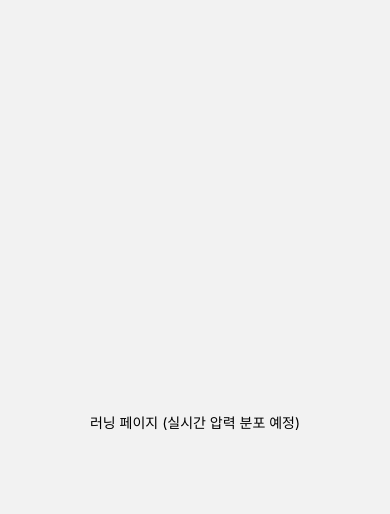
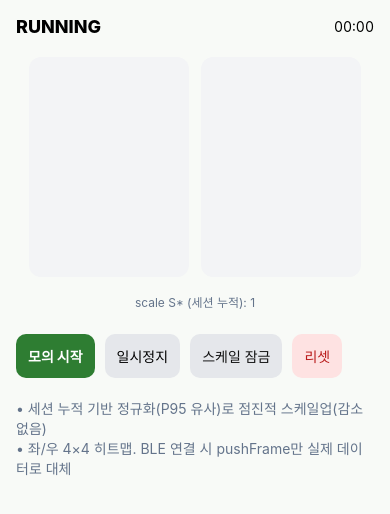
Before and after one commit to StarChoiMarine/TapeRunner, a React Native app: screen /Running in a window 390 px wide. Shown: the top 514 px of the page. Built offline with nearby package versions, Linux system fonts and the light colour scheme.

Commit message:
실시간 러닝 추적 기능

```diff
--- /dev/null
+++ b/src/components/FootHeatmap.tsx
@@ -0,0 +1,45 @@
+import React from 'react';
+import Svg, { Rect, G } from 'react-native-svg';
+import { View } from 'react-native';
+import type { GridFrame } from '../store/realtime';
+
+const clamp = (v:number,min:number,max:number)=>Math.max(min,Math.min(max,v));
+
+// 파랑→초록→노랑→빨강
+function colorScale01(x: number) {
+  const t = clamp(x, 0, 1);
+  const r = Math.round(255 * Math.max(0, Math.min(1, (t - 0.5) * 2)));
+  const g = Math.round(255 * (1 - Math.abs(t - 0.5) * 2));
+  const b = Math.round(255 * Math.max(0, Math.min(1, (0.5 - t) * 2)));
+  return `rgb(${r},${g},${b})`;
+}
+
+export default function FootHeatmap({
+  frame, maxVal = 1, // 정규화 후 0~1을 기대. maxVal은 안전장치.
+  mirror=false, width=150, height=210, borderRadius=12,
+}: {
+  frame?: GridFrame;
+  maxVal?: number;
+  mirror?: boolean;
+  width?: number; height?: number; borderRadius?: number;
+}) {
+  if (!frame) return <View style={{ width, height, backgroundColor:'#f3f4f6', borderRadius }} />;
+  const { rows, cols, values } = frame;
+  const cw = width / cols;
+  const ch = height / rows;
+
+  return (
+    <Svg width={width} height={height}>
+      <G transform={mirror ? `translate(${width},0) scale(-1,1)` : undefined}>
+        {values.map((v, i) => {
+          const r = Math.floor(i / cols);
+          const c = i % cols;
+          const x = c * cw;
+          const y = r * ch;
+          const t = clamp(v / maxVal, 0, 1);
+          return <Rect key={i} x={x+1} y={y+1} width={cw-2} height={ch-2} rx={6} ry={6} fill={colorScale01(t)} />;
+        })}
+      </G>
+    </Svg>
+  );
+}
--- a/src/screens/RunningScreen.tsx
+++ b/src/screens/RunningScreen.tsx
@@ -1,10 +1,125 @@
-// src/screens/RunningScreen.tsx
-import React from 'react';
-import { View, Text } from 'react-native';
+import React, { useEffect, useMemo, useRef, useState } from 'react';
+import { View, Text, Pressable } from 'react-native';
+import { useRealtime } from '../store/realtime';
+import FootHeatmap from '../components/FootHeatmap';
+
+// ====== 간단한 세션-누적 스케일러 ======
+// - 세션 시작 이후의 합 신호(S=Σv)를 누적 저장(history)
+// - 1초마다 P95를 계산해 목표 스케일로 삼고, 단조증가 + 변화율 제한
+function computeP95(series: number[]) {
+  if (series.length === 0) return 1;
+  const a = [...series].sort((x,y)=>x-y);
+  const k = Math.max(0, Math.min(a.length-1, Math.floor(0.95*(a.length-1))));
+  return a[k] || a[a.length-1] || 1;
+}
+
 export default function RunningScreen() {
+  const { startTime, lastL, lastR, history, setStart, pushFrame, reset } = useRealtime();
+  const [scale, setScale] = useState(1);        // 전역 정규화 스케일 S*
+  const [locked, setLocked] = useState(false);  // 스케일 잠금
+  const [elapsed, setElapsed] = useState(0);    // 경과 시간 표시
+  const rows = 4, cols = 4;
+
+  // ====== 모의 데이터 (BLE 붙이기 전까지) ======
+  const mockTimer = useRef<ReturnType<typeof setInterval> | null>(null);
+  const raf = useRef<number | null>(null);
+  const anim = () => { raf.current = requestAnimationFrame(anim); setElapsed(Date.now() - (startTime || Date.now())); };
+  useEffect(() => { anim(); return () => { if (raf.current) cancelAnimationFrame(raf.current); }; }, [startTime]);
+
+  const startMock = () => {
+    stopMock();
+    const t0 = Date.now();
+    setStart(t0);
+    mockTimer.current = setInterval(() => {
+      const t = (Date.now() - t0) / 1000;
+      const synth = (phase:number) =>
+        Array.from({length: rows*cols}, (_,i) => {
+          const r=Math.floor(i/cols), c=i%cols;
+          const dx=(c-cols*0.5)/(cols*0.5), dy=(r-rows*0.2)/(rows*0.8);
+          const radial = Math.exp(-2.5*(dx*dx+dy*dy));
+          const stride = 0.5 + 0.5*Math.sin(2*Math.PI*(t+phase)+c*0.45+r*0.35);
+          return Math.max(0, Math.round(800 * radial * stride));
+        });
+      pushFrame({ foot:'L', ts: Date.now(), rows, cols, values: synth(0.00) });
+      pushFrame({ foot:'R', ts: Date.now(), rows, cols, values: synth(0.25) });
+    }, 40); // ≈25Hz
+  };
+  const stopMock = () => { if (mockTimer.current) clearInterval(mockTimer.current); mockTimer.current=null; };
+
+  // ====== 1초마다 세션-누적 스케일 갱신 (P95, 단조 증가, 변화율 제한) ======
+  useEffect(() => {
+    const h = setInterval(() => {
+      if (locked || history.length < 5) return;
+      // 최근 전구간(세션 전체)에서 L/R 합 신호의 상단 분위수
+      const sums = history.map(h => Math.max(h.sumL, h.sumR));
+      const target = Math.max(200, computeP95(sums)); // 하한값(200)으로 너무 어두운 구간 방지
+      // 단조 증가 + 변화율 제한(+12%/초)
+      setScale(prev => {
+        if (target <= prev) return prev; // 감소 금지(누적 컨셉)
+        const maxRise = prev * 1.12;
+        return Math.min(target, maxRise);
+      });
+    }, 1000);
+    return () => clearInterval(h);
+  }, [history, locked]);
+
+  // ====== 화면 떠났을 때 정리 ======
+  useEffect(() => () => { stopMock(); }, []);
+
+  const fmtTime = useMemo(() => {
+    const ms = Math.max(0, elapsed); const s = Math.floor(ms/1000);
+    const mm = String(Math.floor(s/60)).padStart(2,'0');
+    const ss = String(s%60).padStart(2,'0');
+    return `${mm}:${ss}`;
+  }, [elapsed]);
+
+  // 정규화용 최신 프레임(시각화 시 0~1 범위로 쓰되, FootHeatmap엔 maxVal=1 전달)
+  const normFrame = (f?: {ts:number;rows:number;cols:number;values:number[]}) =>
+    f ? { ...f, values: f.values.map(v => v / Math.max(1, scale)) } as any : undefined;
+
   return (
-    <View style={{ flex:1, alignItems:'center', justifyContent:'center' }}>
-      <Text>러닝 페이지 (실시간 압력 분포 예정)</Text>
+    <View style={{ flex:1, padding:16, gap:12, backgroundColor:'#F8FAF7' }}>
+      {/* 상단 상태바 */}
+      <View style={{ flexDirection:'row', justifyContent:'space-between', alignItems:'center' }}>
+        <Text style={{ fontSize:18, fontWeight:'800' }}>RUNNING</Text>
+        <Text style={{ fontVariant:['tabular-nums'] }}>{fmtTime}</Text>
+      </View>
+
+      {/* 히트맵 */}
+      <View style={{ flexDirection:'row', justifyContent:'space-evenly', marginTop:8 }}>
+        <FootHeatmap frame={normFrame(lastL)} mirror width={160} height={220} />
+        <FootHeatmap frame={normFrame(lastR)} width={160} height={220} />
+      </View>
+
+      {/* 스케일 표시/제어 */}
+      <View style={{ alignItems:'center', marginTop:4 }}>
+        <Text style={{ color:'#64748b', fontSize:12 }}>
+          scale S* (세션 누적): {Math.round(scale)}
+        </Text>
+      </View>
+
+      {/* 컨트롤 */}
+      <View style={{ flexDirection:'row', gap:10, marginTop:12 }}>
+        <Pressable onPress={startMock} style={{ backgroundColor:'#2E7D32', padding:12, borderRadius:10 }}>
+          <Text style={{ color:'#fff', fontWeight:'800' }}>모의 시작</Text>
+        </Pressable>
+        <Pressable onPress={() => { stopMock(); }} style={{ backgroundColor:'#e5e7eb', padding:12, borderRadius:10 }}>
+          <Text>일시정지</Text>
+        </Pressable>
+        <Pressable onPress={() => setLocked(v => !v)} style={{ backgroundColor: locked ? '#1e293b' : '#e5e7eb', padding:12, borderRadius:10 }}>
+          <Text style={{ color: locked ? '#fff' : '#111' }}>{locked ? '스케일 잠금 해제' : '스케일 잠금'}</Text>
+        </Pressable>
+        <Pressable onPress={() => { stopMock(); reset(); setScale(1); }} style={{ backgroundColor:'#fee2e2', padding:12, borderRadius:10 }}>
+          <Text style={{ color:'#b91c1c' }}>리셋</Text>
+        </Pressable>
+      </View>
+
+      <View style={{ marginTop:8 }}>
+        <Text style={{ color:'#64748b' }}>
+          • 세션 누적 기반 정규화(P95 유사)로 점진적 스케일업(감소 없음){'\n'}
+          • 좌/우 4×4 히트맵. BLE 연결 시 pushFrame만 실제 데이터로 대체
+        </Text>
+      </View>
     </View>
   );
 }
--- /dev/null
+++ b/src/store/realtime.ts
@@ -0,0 +1,53 @@
+import { create } from 'zustand';
+
+export type Foot = 'L' | 'R';
+export type GridFrame = {
+  foot: Foot;
+  ts: number;          // epoch ms (수신 시각)
+  rows: number;        // 4
+  cols: number;        // 4
+  values: number[];    // length = rows*cols
+};
+
+type RTState = {
+  startTime: number | null;
+  lastL?: GridFrame;
+  lastR?: GridFrame;
+  history: { ts: number; sumL: number; sumR: number }[];  // 누적 요약(정규화 스케일 추정에 사용)
+  setStart: (t: number) => void;
+  pushFrame: (f: GridFrame) => void;
+  reset: () => void;
+};
+
+export const useRealtime = create<RTState>((set, get) => ({
+  startTime: null,
+  lastL: undefined,
+  lastR: undefined,
+  history: [],
+  setStart: (t) => set({ startTime: t, history: [] }),
+  pushFrame: (f) => {
+    const { startTime, history, lastL, lastR } = get();
+    // 러닝 시작 전 프레임은 무시
+    if (!startTime || f.ts < startTime) {
+      // 최신만 갱신 (시작 전 준비화면에서 쓸 수 있게)
+      if (f.foot === 'L') set({ lastL: f }); else set({ lastR: f });
+      return;
+    }
+    // 최신 프레임 반영
+    if (f.foot === 'L') set({ lastL: f }); else set({ lastR: f });
+
+    // 프레임 합(S)을 history에 누적 (L/R 둘 다 들어온 시점에 합산하도록 여유 있게 처리)
+    const l = f.foot === 'L' ? f : lastL;
+    const r = f.foot === 'R' ? f : lastR;
+    if (l && r) {
+      const sumL = l.values.reduce((a, b) => a + Math.max(0, b), 0);
+      const sumR = r.values.reduce((a, b) => a + Math.max(0, b), 0);
+      const ts = Math.max(l.ts, r.ts);
+      // 중복 방지: 같은 ts가 연속으로 들어오면 건너뜀
+      if (history.length === 0 || history[history.length - 1].ts !== ts) {
+        set({ history: [...history, { ts, sumL, sumR }] });
+      }
+    }
+  },
+  reset: () => set({ startTime: null, lastL: undefined, lastR: undefined, history: [] }),
+}));
```
